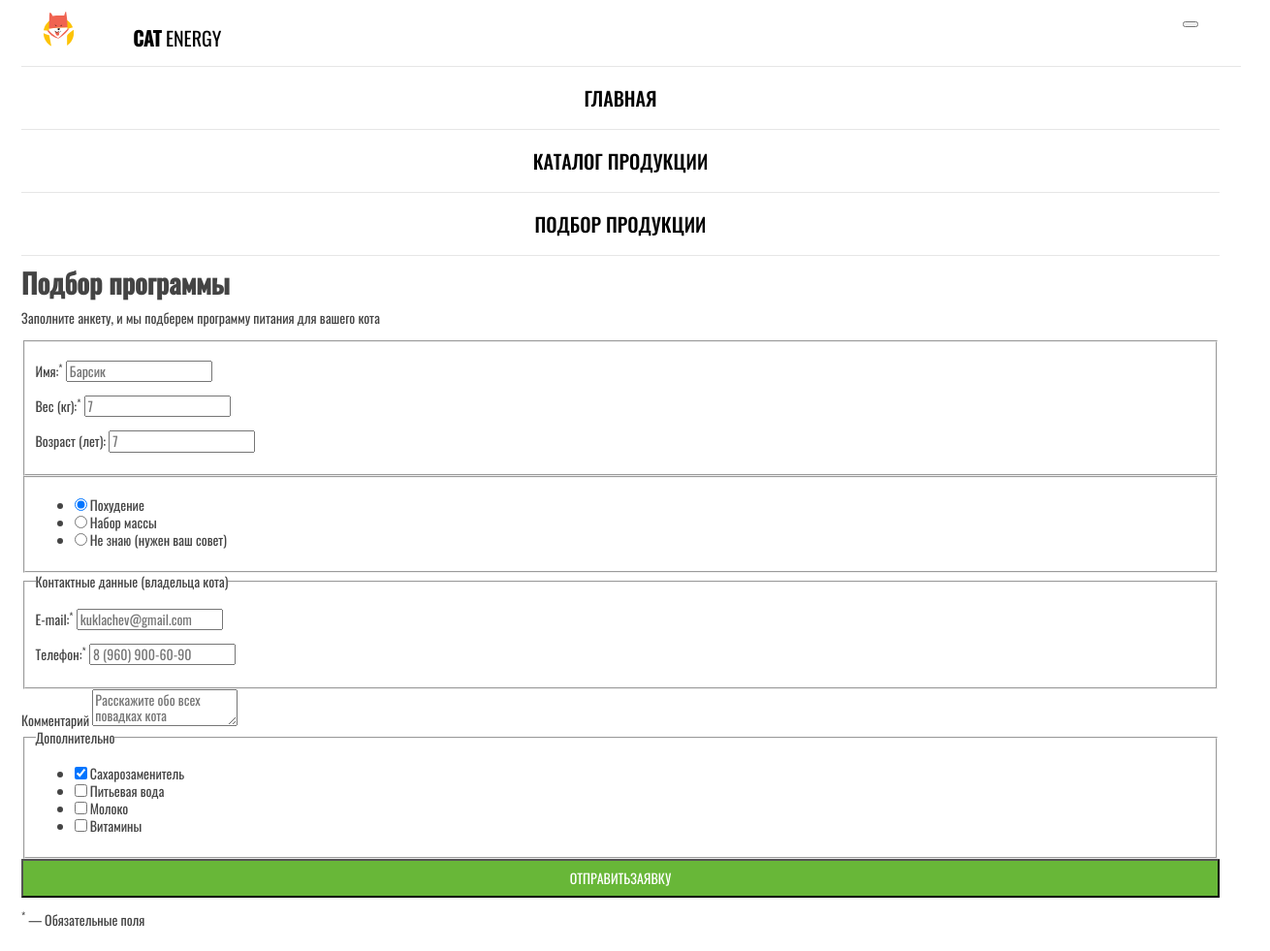
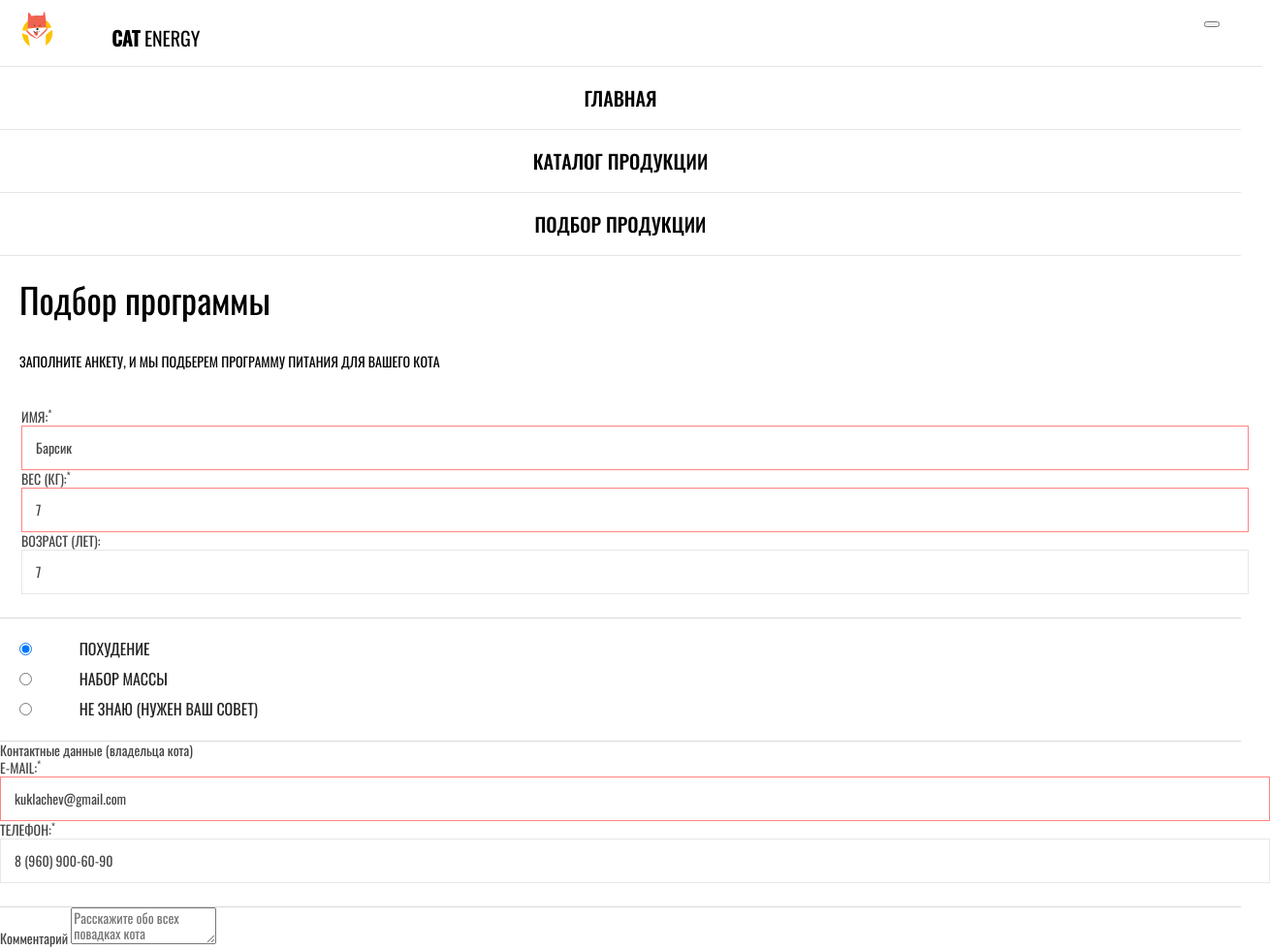
Before and after one commit to UnaHermosa/cat_energy, a website: page source/form.html in a window 1280 px wide. Shown: the top 981 px of the page at 97% size, 1310 px wide, since content can reach past the window. Drawn offline with nearby package versions, Linux system fonts and the light colour scheme; files that its build step writes are made by us from their sources.

Commit message:
Form styles added

```diff
--- a/source/form.html
+++ b/source/form.html
@@ -1,5 +1,6 @@
 <!DOCTYPE html>
 <html class="page" lang="ru">
+
 <head>
   <meta charset="utf-8">
   <meta name="viewport" content="width=device-width, initial-scale=1">
@@ -8,9 +9,9 @@
   <link rel="icon" href="img/favicon/favicon.svg" type="image/svg+xml">
   <link rel="stylesheet" href="./css/style.css">
 </head>
+
 <body class="page__body">
   <header class="page-header">
-      <div class="container">
     <nav class="page-header__navigation main-navigation">
       <a class="main-navigation__logo logo" href="index.html">
         <img class="logo__img" src="./img/logo-mobile.svg" width="33" height="38" alt="Логотип сайта Кэт Энерджи">
@@ -31,15 +32,14 @@
       </div>
       <button class="page-header__toggler" type="button" aria-label="Закрыть меню"></button>
     </nav>
-      </div>
   </header>
-    <main class="page-main">
-      <div class="container">
-        <h1 class="page-main__title">Подбор программы</h1>
-        <form class="page-main__form form" action="https://echo.htmlacademy.ru" method="post">
+  <main class="page__main">
+      <h1 class="page__main-title">Подбор программы</h1>
+      <form class="page__main-form form" action="https://echo.htmlacademy.ru" method="post">
         <p class="form__description">
           Заполните анкету, и мы подберем программу питания для вашего кота</p>
         <fieldset class="form__fieldset">
+          <div class="container">
             <legend class="visually-hidden">Информация о Вашем коте</legend>
             <p class="form__container">
               <label class="form__label" for="cat_name">Имя:<sup>*</sup></label>
@@ -50,23 +50,25 @@
               <input class="form__input" id="cat_weight" name="cat_weight" type="text" placeholder="7" required>
             </p>
             <p class="form__container">
-              <label for="cat_years">Возраст (лет):</label>
+              <label class="form__label" for="cat_years">Возраст (лет):</label>
               <input class="form__input" id="cat_years" name="cat_years" type="text" placeholder="7">
             </p>
+          </div>
         </fieldset>
         <fieldset class="form__fieldset">
           <legend class="visually-hidden">Выбор программы изменения веса</legend>
-            <ul class="form__list form__list--radio">
-              <li class="form__item">
-                <input class="form__radio" id="slim" name="weight-program" value="slim" type="radio" checked>
+          <ul class="form__list list list--radio">
+            <li class="list__item">
+              <input class="list__radio" id="slim" name="weight-program" value="slim" type="radio" checked>
               <label for="slim">Похудение</label>
             </li>
-              <li class="form__item">
-                <input class="form__radio" id="body-weight-gain" name="weight-program" value="body-weight-gain" type="radio">
+            <li class="list__item">
+              <input class="list__radio" id="body-weight-gain" name="weight-program" value="body-weight-gain"
+                type="radio">
               <label for="body-weight-gain">Набор массы</label>
             </li>
-              <li class="form__item">
-                <input class="form__radio" id="help-to-choose" name="weight-program" value="help-to-choose" type="radio">
+            <li class="list__item">
+              <input class="list__radio" id="help-to-choose" name="weight-program" value="help-to-choose" type="radio">
               <label for="help-to-choose">Не знаю (нужен ваш совет)</label>
             </li>
           </ul>
@@ -85,7 +87,8 @@
         </fieldset>
         <div class="form__fieldset">
           <label class="form__legend" for="about_cat">Комментарий</label>
-            <textarea class="form__textarea" id="about_cat" name="about_cat" placeholder="Расскажите обо всех повадках кота"></textarea>
+          <textarea class="form__textarea" id="about_cat" name="about_cat"
+            placeholder="Расскажите обо всех повадках кота"></textarea>
         </div>
         <fieldset class="form__fieldset">
           <legend class="form__legend">Дополнительно</legend>
@@ -111,46 +114,46 @@
         <button class="form__submit button" type="submit">Отправитьзаявку</button>
         <p class="form__annotation"><sup>*</sup> &mdash; Обязательные поля</p>
       </form>
-      </div>
   </main>
   <footer class="page-footer">
-      <div class="page-footer__contacts contacts container">
+    <div class="page-footer__contacts contacts">
       <b class="contacts__text">приглашаем к сотрудничеству дилеров!</b>
       <p class="contacts__address">
-          ул. Большая<br>
-          Конюшенная, д. 19/8<br>
+        ул. Большая<br />
+        Конюшенная, д. 19/8<br />
         Санкт-Петербург
       </p>
     </div>
     <div class="map">
-        <img class="map__img" src="./img/map.jpg" width="320" height="362" alt="Наш адрес: Санкт-Петербург, ул.Большая конюшенная, д.19/8">
+      <img class="map__img" src="./img/map.jpg" width="320" height="362"
+        alt="Наш адрес: Санкт-Петербург, ул.Большая конюшенная, д.19/8" />
     </div>
+    <div class="page-footer__socials">
       <div class="container">
-        <div class="page-footer__socials">
-          <a class="page-footer__logo logo" href="index.html">
+        <a class="page-footer__logo logo">
           <span class="logo__text"><b>Cat</b> energy</span>
         </a>
         <ul class="page-footer__social-list social">
           <li class="social__item">
-              <a class="social__link" href="https://vk.com" aria-label="Наша страница во Вконтакте"
-              ></a>
+            <a class="social__link" href="https://vk.com" aria-label="Наша страница во Вконтакте"></a>
           </li>
           <li class="social__item">
-              <a class="social__link" href="https://instagram.com" aria-label="Наша страница в Инстаграме"
-              ></a>
+            <a class="social__link" href="https://instagram.com" aria-label="Наша страница в Инстаграме"></a>
           </li>
           <li class="social__item">
             <a class="social__link" href="https://facebook.com" aria-label="Наша страница на Фейсбуке"></a>
           </li>
         </ul>
-          <a class="page-footer__link" href="https://htmlacademy.ru/intensive/adaptive">HTML Academy</a
-          >
-          <svg xmlns="http://www.w3.org/2000/svg" viewBox="0 0 60 60"
-            width="27" height="34">
-            <path fill="#2E368F" d="M30.2 5h-.2l-19.7 2.1v36.2l19.7 11.7 19.7-11.7v-36.2l-19.5-2.1zm17 36.8l-17.2 10.2-17.2-10.2v-14.8l17.1 10.2v1.8l-11.7-7v1.8l11.8 7.1v1.9l-11.8-7v1.8l11.8 7 11.9-7.1v-7.6l5.3-3.2v15.1zm-.1-17l-4.7 2.8-2.2 1.3-10.3-6.1v1.8l8.8 5.3h-.1l-.2.1-1.3.7-7.3-4.3v1.8l5.8 3.4-1.4.9-4.3-2.6v1.8l2.9 1.7-2.9 1.7-17-10.1 17-10.2 17.2 10zm.1-1.8l-17.3-10.2-17.1 10.2v-13.6l17.2-1.8 17.2 1.8v13.6z"/>
+        <div class="page-footer__web-wrapper">
+          <a class="page-footer__link" href="https://htmlacademy.ru/intensive/adaptive">HTML Academy</a>
+          <svg xmlns="http://www.w3.org/2000/svg" viewBox="0 0 60 60" width="27" height="34">
+            <path fill="#2E368F"
+              d="M30.2 5h-.2l-19.7 2.1v36.2l19.7 11.7 19.7-11.7v-36.2l-19.5-2.1zm17 36.8l-17.2 10.2-17.2-10.2v-14.8l17.1 10.2v1.8l-11.7-7v1.8l11.8 7.1v1.9l-11.8-7v1.8l11.8 7 11.9-7.1v-7.6l5.3-3.2v15.1zm-.1-17l-4.7 2.8-2.2 1.3-10.3-6.1v1.8l8.8 5.3h-.1l-.2.1-1.3.7-7.3-4.3v1.8l5.8 3.4-1.4.9-4.3-2.6v1.8l2.9 1.7-2.9 1.7-17-10.1 17-10.2 17.2 10zm.1-1.8l-17.3-10.2-17.1 10.2v-13.6l17.2-1.8 17.2 1.8v13.6z" />
           </svg>
+        </div>
       </div>
     </div>
   </footer>
 </body>
+
 </html>
--- /dev/null
+++ b/source/sass/blocks/form.scss
@@ -0,0 +1,51 @@
+.form__description {
+  width: 82%;
+  margin: 0;
+  margin-bottom: 39px;
+  padding: 0 20px;
+  color: var(--basic-black);
+  text-transform: uppercase;
+}
+
+.form__fieldset {
+  margin: 0;
+  padding: 0;
+  padding-bottom: 24px;
+  border: none;
+  border-bottom: 1px solid var(--basic-gray);
+}
+
+.form__container {
+  margin: 0;
+}
+
+.form__label {
+  text-transform: uppercase;
+}
+
+.form__input {
+  width: 100%;
+  padding: 14px;
+  border: 1px solid var(--extra-decorative-color);
+
+  &:focus,
+  &:active {
+    border-color: var(--special-dark-gray);
+  }
+
+  &:hover {
+    border-color: var(--light-gray-radio);
+  }
+
+  &:invalid {
+    border-color: var(--basic-red);
+  }
+
+  &::placeholder {
+    color: var(--special-dark-gray);
+  }
+}
+
+.form__list {
+  padding: 22px 20px 0;
+}
--- /dev/null
+++ b/source/sass/blocks/list.scss
@@ -0,0 +1,25 @@
+.list {
+  @include order-reset;
+}
+
+.list__item {
+  font-size: 16px;
+  text-transform: uppercase;
+  color: var(--dark-gray-2);
+
+  &--disabled {
+    opacity: 0.3;
+  }
+}
+
+.list__item:not(:last-child) {
+  margin-bottom: 13px;
+}
+
+.list__item label {
+  padding-left: 45px;
+}
+
+.list__radio:disabled {
+  opacity: 0.3;
+}
--- a/source/sass/blocks/logo.scss
+++ b/source/sass/blocks/logo.scss
@@ -1,3 +1,15 @@
+.logo:focus {
+  outline: 1 px solid var(--basic-black-60);
+}
+
+.logo:hover {
+  opacity: 0.8;
+}
+
+.logo:active {
+  opacity: 0.6;
+}
+
 .logo__text {
   font-size: 20px;
   line-height: 20px;
--- a/source/sass/blocks/page.scss
+++ b/source/sass/blocks/page.scss
@@ -1,4 +1,5 @@
 .page {
+  box-sizing: border-box;
   position: relative;
   min-width: 320px;
   height: 100%;
@@ -12,3 +13,17 @@
   color: var(--special-dark-gray);
   background-color: var(--basic-white);
 }
+
+.page__main {
+  padding-top: 27px;
+}
+
+.page__main-title {
+  margin: 0;
+  margin-bottom: 37px;
+  padding: 0 20px;
+  font-size: 36px;
+  line-height: 36px;
+  color: var(--basic-black);
+  font-weight: 400;
+}
--- a/source/sass/style.scss
+++ b/source/sass/style.scss
@@ -20,3 +20,5 @@
 @import "blocks/page-footer.scss";
 @import "blocks/contacts.scss";
 @import "blocks/social.scss";
+@import "blocks/list.scss";
+@import "blocks/form.scss";
--- a/source/sass/variables.scss
+++ b/source/sass/variables.scss
@@ -9,6 +9,7 @@
   --dark-gray-2: #222222;
   --dark-gray-2-30: rgba(34, 34, 34, 0.3);
   --basic-decorative-color: #e6e6e6;
+  --extra-decorative-color: #e7e7e7;
   --basic-green: #68b738;
   --basic-green-30: rgba(104, 183, 56, 0.3);
   --special-green-hover: #5eaa2f;
```
Also changed, not shown: source/catalog.html (+8 -6 lines). Lines whose indentation alone changed are shown as unchanged.
